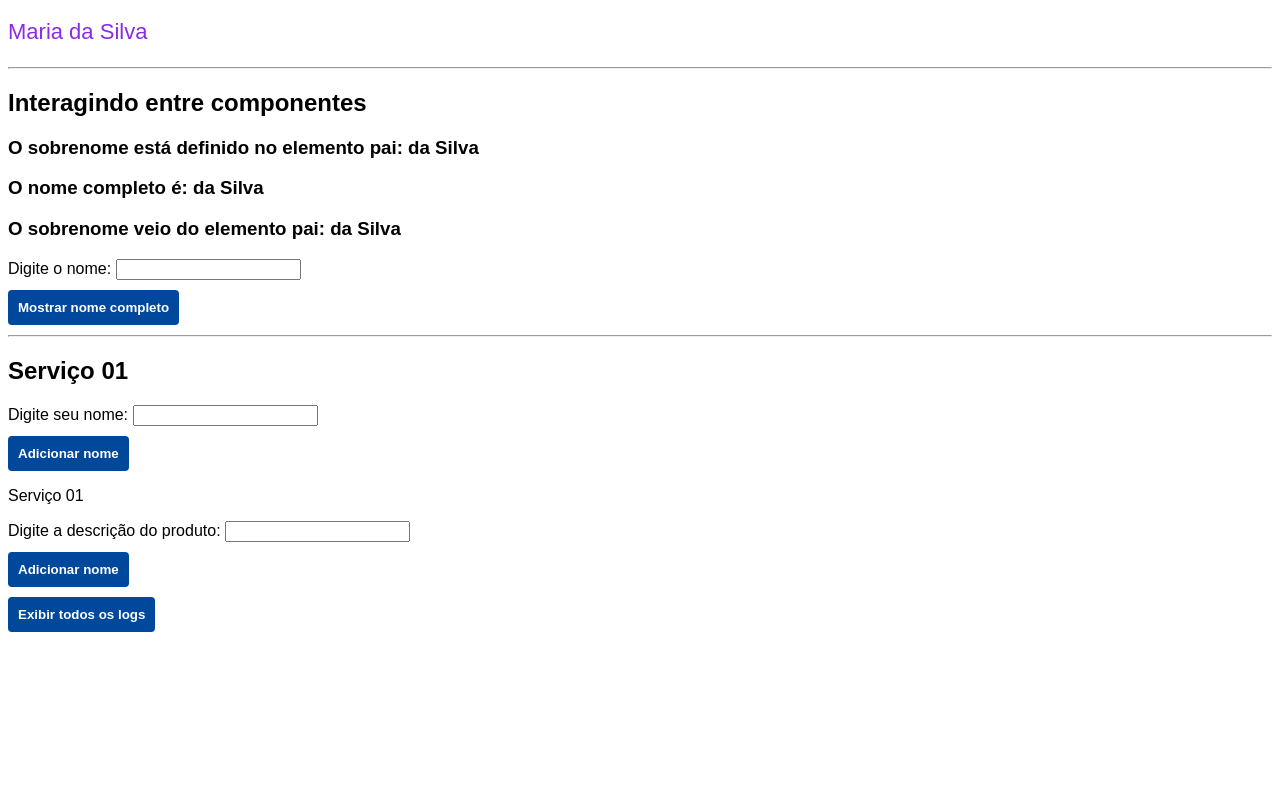
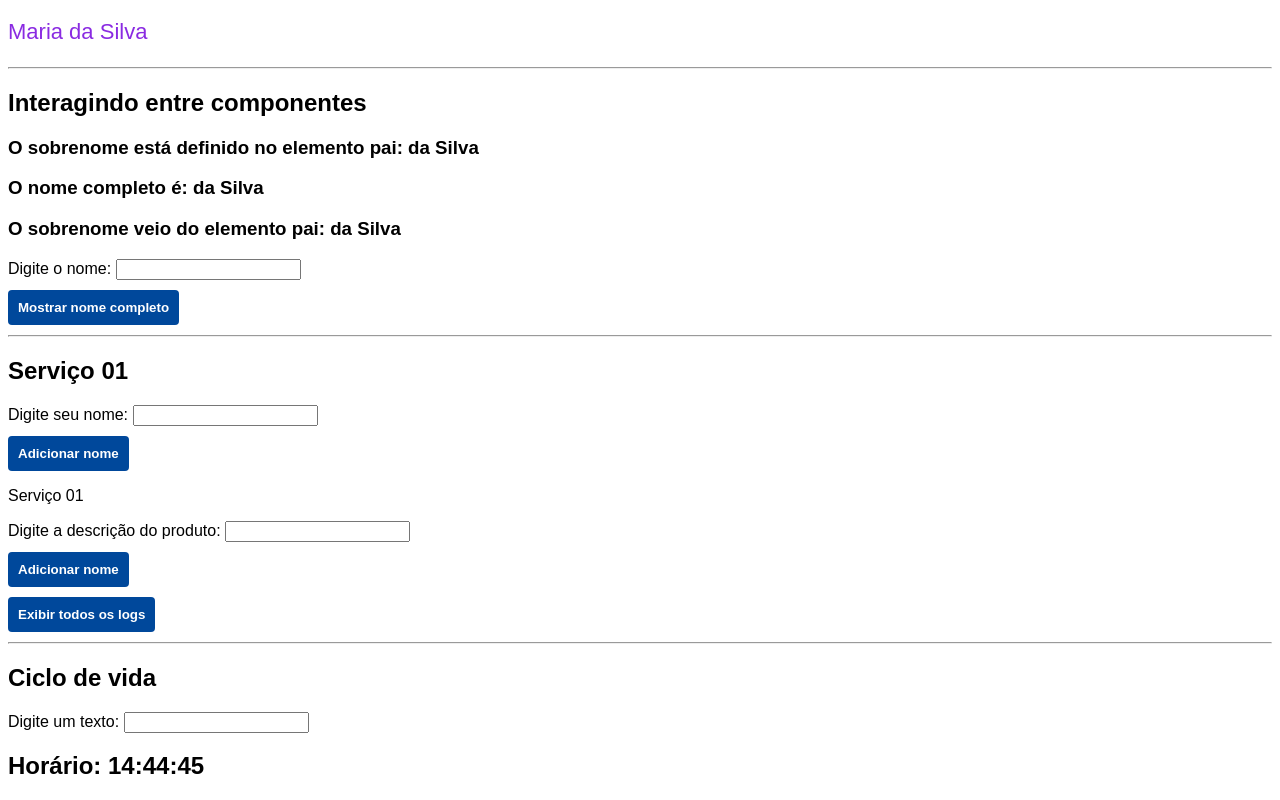
Before and after one commit to mararbia/Learning-Angular, an Angular app in the folder fundamentos-angular/: page / in a window 1280 px wide. Shown: the part 1166-1966 px from the top of the page. Before the commit the page ends 1808 px from the top, so only its background shows below. Built offline with nearby package versions, Linux system fonts and the light colour scheme.

Commit message:
Lifecyle

```diff
--- a/fundamentos-angular/src/app/app.component.html
+++ b/fundamentos-angular/src/app/app.component.html
@@ -15,3 +15,5 @@
 <hr>
 <app-service1-example></app-service1-example>
 <app-service2-example></app-service2-example>
+<hr>
+<app-parent-lifecycle></app-parent-lifecycle>
--- a/fundamentos-angular/src/app/app.module.ts
+++ b/fundamentos-angular/src/app/app.module.ts
@@ -15,6 +15,8 @@ import { ParentComponentComponent } from './parent-component/parent-component.co
 import { ChildComponentComponent } from './child-component/child-component.component';
 import { Service1ExampleComponent } from './service1-example/service1-example.component';
 import { Service2ExampleComponent } from './service2-example/service2-example.component';
+import { LifecycleComponent } from './lifecycle/lifecycle.component';
+import { ParentLifecycleComponent } from './parent-lifecycle/parent-lifecycle.component';
 
 @NgModule({
   declarations: [
@@ -30,6 +32,8 @@ import { Service2ExampleComponent } from './service2-example/service2-example.co
     ChildComponentComponent,
     Service1ExampleComponent,
     Service2ExampleComponent,
+    LifecycleComponent,
+    ParentLifecycleComponent,
   ],
   imports: [
     BrowserModule,
--- /dev/null
+++ b/fundamentos-angular/src/app/lifecycle/lifecycle.component.html
@@ -0,0 +1 @@
+<h2>Horário: {{ time | date:"HH:mm:ss" }}</h2>
--- /dev/null
+++ b/fundamentos-angular/src/app/lifecycle/lifecycle.component.ts
@@ -0,0 +1,29 @@
+import { Component, Input, OnChanges, OnDestroy, OnInit, SimpleChanges } from '@angular/core';
+
+@Component({
+  selector: 'app-lifecycle',
+  templateUrl: './lifecycle.component.html',
+  styleUrls: ['./lifecycle.component.css']
+})
+export class LifecycleComponent implements OnInit, OnChanges, OnDestroy {
+
+  time = new Date();
+  timer: any = null!;
+
+  @Input() text = "";
+
+  ngOnInit(): void {
+    console.log("O evento OnInit disparou");
+    this.timer = setInterval(() => this.time = new Date(), 1000);
+  }
+
+  ngOnChanges(changes: SimpleChanges): void {
+      //console.log("O evento onChanges disparou com as seguintes mudanças" + changes);
+      console.log(changes);
+
+  }
+
+  ngOnDestroy(): void {
+      clearInterval(this.timer);
+  }
+}
--- /dev/null
+++ b/fundamentos-angular/src/app/parent-lifecycle/parent-lifecycle.component.html
@@ -0,0 +1,4 @@
+<h2>Ciclo de vida</h2>
+<label for="text">Digite um texto: </label>
+<input type="text" id="text" [(ngModel)] = "text">
+<app-lifecycle [text] = "text"></app-lifecycle>
--- /dev/null
+++ b/fundamentos-angular/src/app/parent-lifecycle/parent-lifecycle.component.ts
@@ -0,0 +1,10 @@
+import { Component } from '@angular/core';
+
+@Component({
+  selector: 'app-parent-lifecycle',
+  templateUrl: './parent-lifecycle.component.html',
+  styleUrls: ['./parent-lifecycle.component.css']
+})
+export class ParentLifecycleComponent {
+  text = "";
+}
```
Also changed, not shown: fundamentos-angular/src/app/lifecycle/lifecycle.component.css (added), fundamentos-angular/src/app/parent-lifecycle/parent-lifecycle.component.css (added), 2 other files (tests, documents, lock files or other folders).
